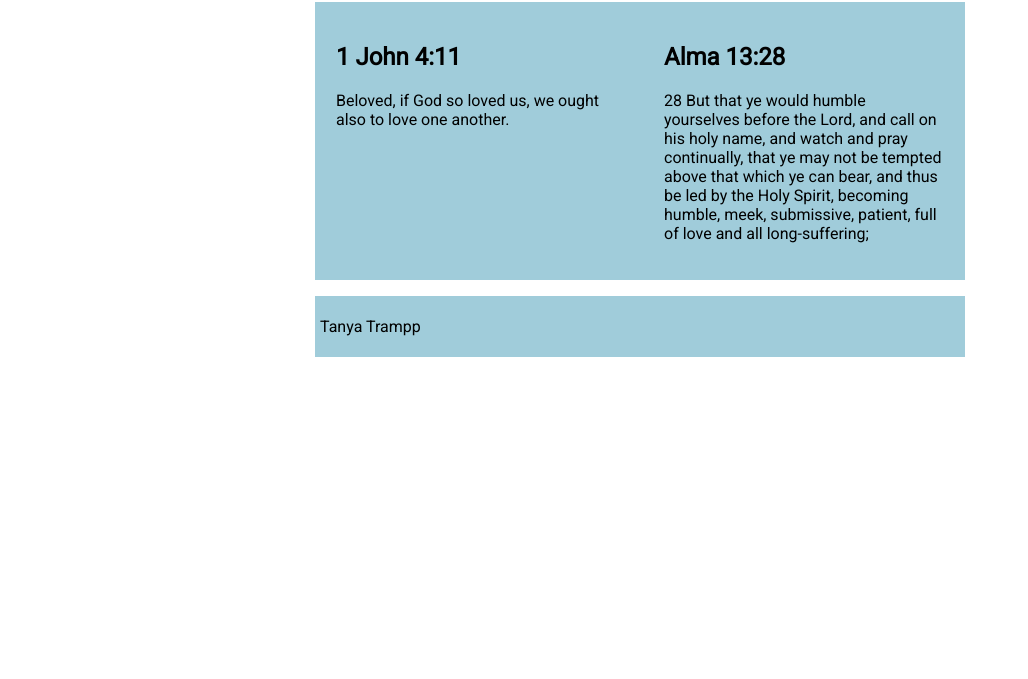
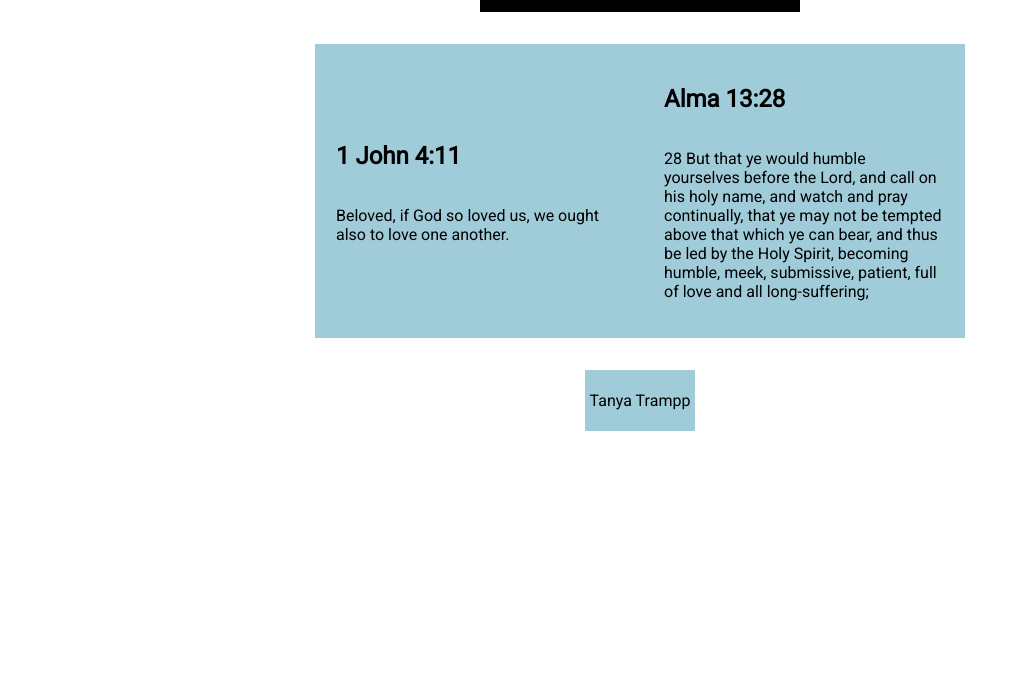
Before and after one commit to ttrampp/wdd131, a plain HTML site: page week02/media-query.html in a window 1280 px wide. Shown: the part 121-800 px from the top of the page, without its empty margins (0-1028 px from the left). Drawn offline with Linux system fonts and the light colour scheme; files that its build step writes are made by us from their sources.

Commit message:
media css

```diff
--- a/week02/media-query.css
+++ b/week02/media-query.css
@@ -1,3 +1,8 @@
+* {
+    display: grid;
+    align-items: center;
+}
+
 .roboto-regular {
     font-family: 'Roboto', sans-serif;
     font-weight: 400;
```
Also changed, not shown: week02/media-query.html (+3 -1 lines).
